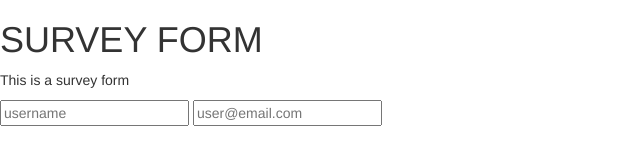
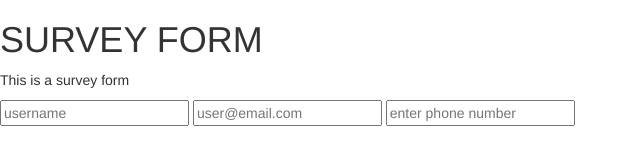
Before and after one commit to iamthermiee/Microverse-trial3, a plain HTML site: page index.html in a window 1280 px wide. Shown: the whole page, without its empty margins (0-640 px from the left). Drawn offline with nearby package versions, Linux system fonts and the light colour scheme.

Commit message:
user story 7 & 8 complete

```diff
--- a/index.html
+++ b/index.html
@@ -20,6 +20,7 @@
     <form action="" id="survey-form">
         <input type="text" id="name" placeholder="username" required>
         <input type="email" id="email" placeholder="user@email.com" required>
+        <input type="number" placeholder="enter phone number" id="number">
     </form>
 
     <script src="https://cdnjs.cloudflare.com/ajax/libs/jquery/3.5.1/jquery.slim.min.js"></script>
```
